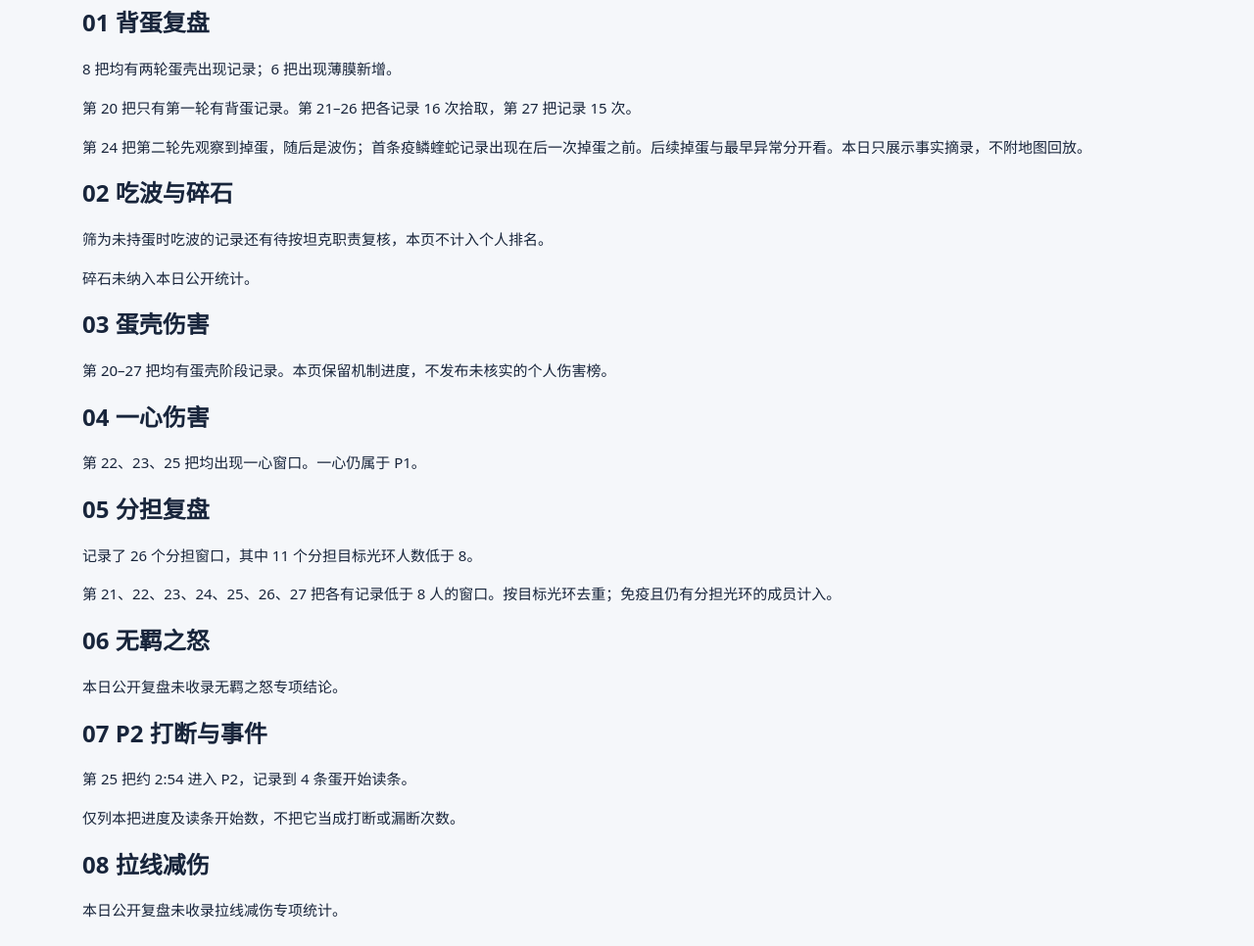
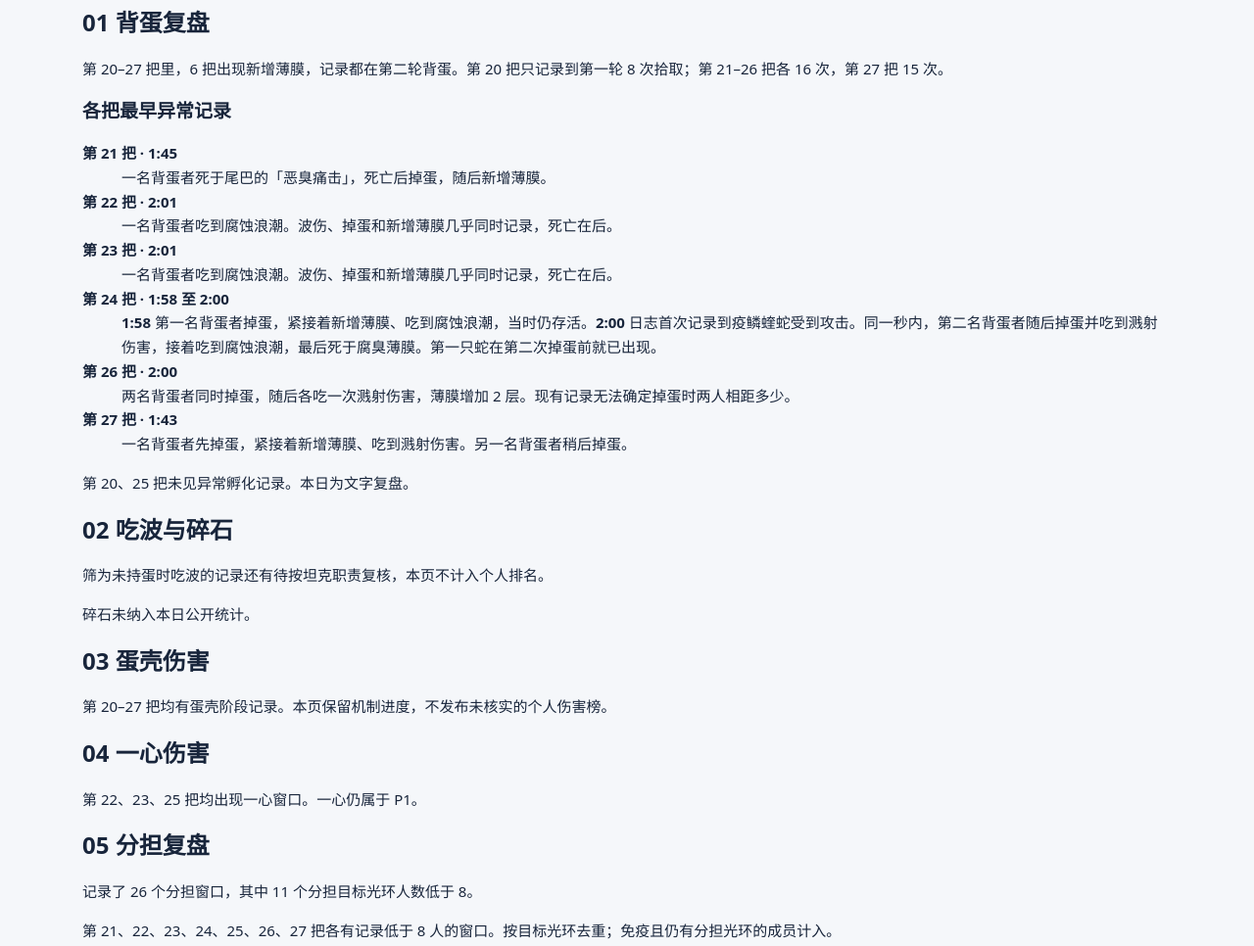
Before and after one commit to springmirage/raid-audit, a plain HTML site: page m8/nights/2026-11-19/index.html in a window 1280 px wide. Shown: the part 328-1294 px from the top of the page at 98% size. Drawn offline with Linux system fonts and the light colour scheme.

Commit message:
Detail November 19 M8 hatch chronology and P2 coverage

```diff
--- a/m8/nights/2026-11-19/index.html
+++ b/m8/nights/2026-11-19/index.html
@@ -3,11 +3,21 @@
 <body><header id="raid-global-nav" role="navigation" aria-label="团本活动复盘 Boss 切换" data-site-title="团本活动复盘"><div class="raid-nav-inner"><a class="raid-home" href="../../../">团本活动复盘</a><div class="raid-boss-links"><a href="../../../m6/">M6 双子毒牙</a><a href="../../../m7/">M7 盘卷祭坛</a><a href="../../" aria-current="page">M8 乌拉特克</a></div></div></header>
 <main><header><p class="eyebrow">M8 乌拉特克 · 2026.11.19</p><h1>当晚复盘</h1><p class="intro">第 20–27 把 · 8 把 · 含一心及 P2</p><div class="toplinks"><a href="../../">返回 M8</a><a href="../../history.html">历史复盘</a></div></header>
 <nav aria-label="复盘模块" style="display:flex;flex-wrap:wrap;gap:.85rem"><a href="#module-1">01 背蛋复盘</a><a href="#module-2">02 吃波与碎石</a><a href="#module-3">03 蛋壳伤害</a><a href="#module-4">04 一心伤害</a><a href="#module-5">05 分担复盘</a><a href="#module-6">06 无羁之怒</a><a href="#module-7">07 P2 打断与事件</a><a href="#module-8">08 拉线减伤</a></nav>
-<div id="content"><section id="module-1" aria-labelledby="heading-1"><h2 id="heading-1">01 背蛋复盘</h2><p>8 把均有两轮蛋壳出现记录；6 把出现薄膜新增。</p><p>第 20 把只有第一轮有背蛋记录。第 21–26 把各记录 16 次拾取，第 27 把记录 15 次。</p><p>第 24 把第二轮先观察到掉蛋，随后是波伤；首条疫鳞蝰蛇记录出现在后一次掉蛋之前。后续掉蛋与最早异常分开看。本日只展示事实摘录，不附地图回放。</p></section>
+<div id="content"><section id="module-1" aria-labelledby="heading-1"><h2 id="heading-1">01 背蛋复盘</h2><p>第 20–27 把里，6 把出现新增薄膜，记录都在第二轮背蛋。第 20 把只记录到第一轮 8 次拾取；第 21–26 把各 16 次，第 27 把 15 次。</p>
+<h3>各把最早异常记录</h3>
+<dl>
+<dt><strong>第 21 把 · 1:45</strong></dt><dd>一名背蛋者死于尾巴的「恶臭痛击」，死亡后掉蛋，随后新增薄膜。</dd>
+<dt><strong>第 22 把 · 2:01</strong></dt><dd>一名背蛋者吃到腐蚀浪潮。波伤、掉蛋和新增薄膜几乎同时记录，死亡在后。</dd>
+<dt><strong>第 23 把 · 2:01</strong></dt><dd>一名背蛋者吃到腐蚀浪潮。波伤、掉蛋和新增薄膜几乎同时记录，死亡在后。</dd>
+<dt><strong>第 24 把 · 1:58 至 2:00</strong></dt><dd><strong>1:58</strong> 第一名背蛋者掉蛋，紧接着新增薄膜、吃到腐蚀浪潮，当时仍存活。<strong>2:00</strong> 日志首次记录到疫鳞蝰蛇受到攻击。同一秒内，第二名背蛋者随后掉蛋并吃到溅射伤害，接着吃到腐蚀浪潮，最后死于腐臭薄膜。第一只蛇在第二次掉蛋前就已出现。</dd>
+<dt><strong>第 26 把 · 2:00</strong></dt><dd>两名背蛋者同时掉蛋，随后各吃一次溅射伤害，薄膜增加 2 层。现有记录无法确定掉蛋时两人相距多少。</dd>
+<dt><strong>第 27 把 · 1:43</strong></dt><dd>一名背蛋者先掉蛋，紧接着新增薄膜、吃到溅射伤害。另一名背蛋者稍后掉蛋。</dd>
+</dl>
+<p>第 20、25 把未见异常孵化记录。本日为文字复盘。</p></section>
 <section id="module-2" aria-labelledby="heading-2"><h2 id="heading-2">02 吃波与碎石</h2><p>筛为未持蛋时吃波的记录还有待按坦克职责复核，本页不计入个人排名。</p><p>碎石未纳入本日公开统计。</p></section>
 <section id="module-3" aria-labelledby="heading-3"><h2 id="heading-3">03 蛋壳伤害</h2><p>第 20–27 把均有蛋壳阶段记录。本页保留机制进度，不发布未核实的个人伤害榜。</p></section>
 <section id="module-4" aria-labelledby="heading-4"><h2 id="heading-4">04 一心伤害</h2><p>第 22、23、25 把均出现一心窗口。一心仍属于 P1。</p></section>
 <section id="module-5" aria-labelledby="heading-5"><h2 id="heading-5">05 分担复盘</h2><p>记录了 26 个分担窗口，其中 11 个分担目标光环人数低于 8。</p><p>第 21、22、23、24、25、26、27 把各有记录低于 8 人的窗口。按目标光环去重；免疫且仍有分担光环的成员计入。</p></section>
 <section id="module-6" aria-labelledby="heading-6"><h2 id="heading-6">06 无羁之怒</h2><p>本日公开复盘未收录无羁之怒专项结论。</p></section>
-<section id="module-7" aria-labelledby="heading-7"><h2 id="heading-7">07 P2 打断与事件</h2><p>第 25 把约 2:54 进入 P2，记录到 4 条蛋开始读条。</p><p>仅列本把进度及读条开始数，不把它当成打断或漏断次数。</p></section>
+<section id="module-7" aria-labelledby="heading-7"><h2 id="heading-7">07 P2 打断与事件</h2><p>第 25 把约 2:54 转入 P2，转阶段后不到一秒结束。已记录到 4 条蛋开始读条；本把只覆盖转阶段，尚未走到守卫、破壳或拉线。</p></section>
 <section id="module-8" aria-labelledby="heading-8"><h2 id="heading-8">08 拉线减伤</h2><p>本日公开复盘未收录拉线减伤专项统计。</p></section></div><footer>按当晚场次保留复盘。<a href="../../history.html">查看历史复盘</a></footer></main></body></html>
```
